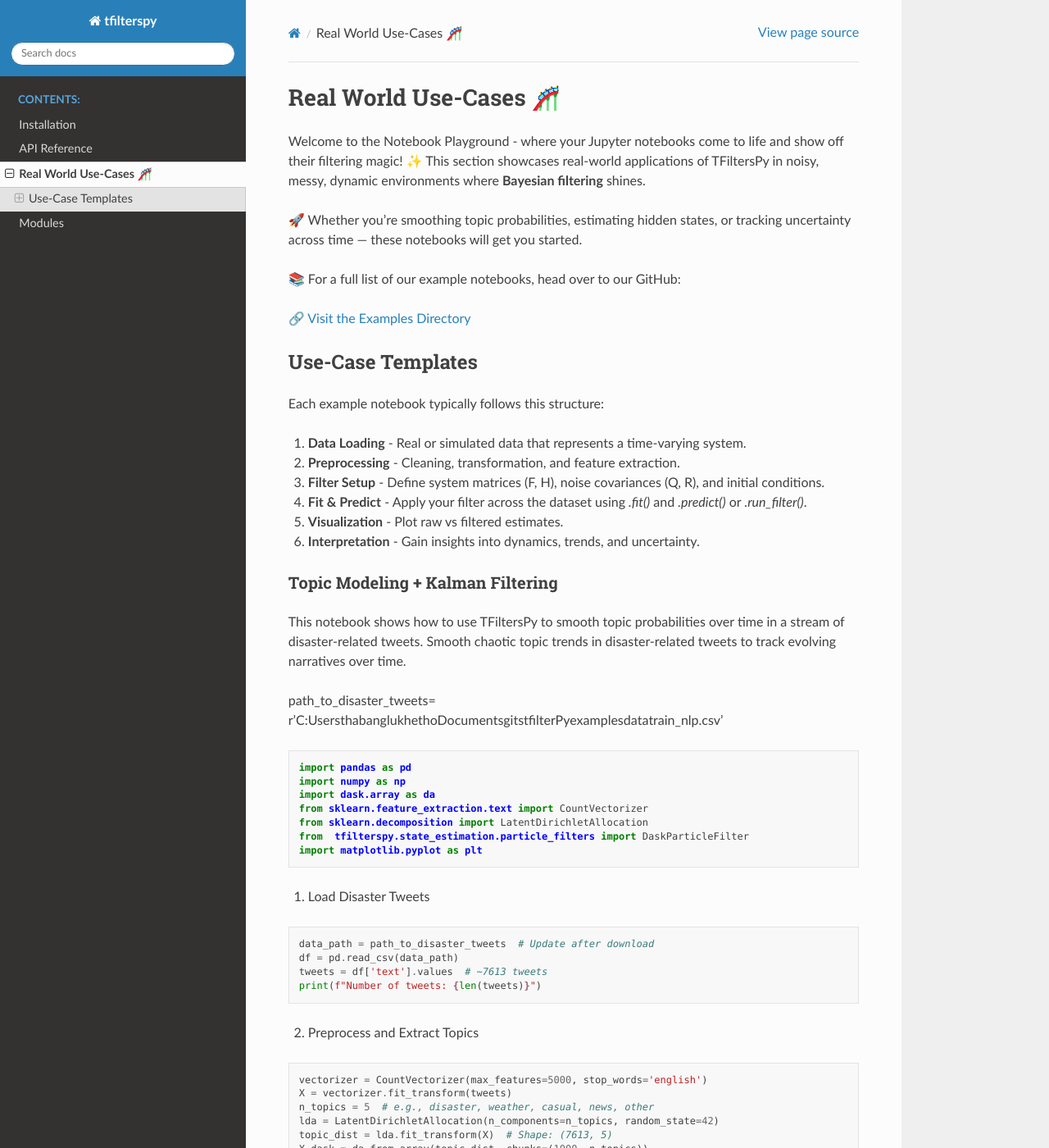
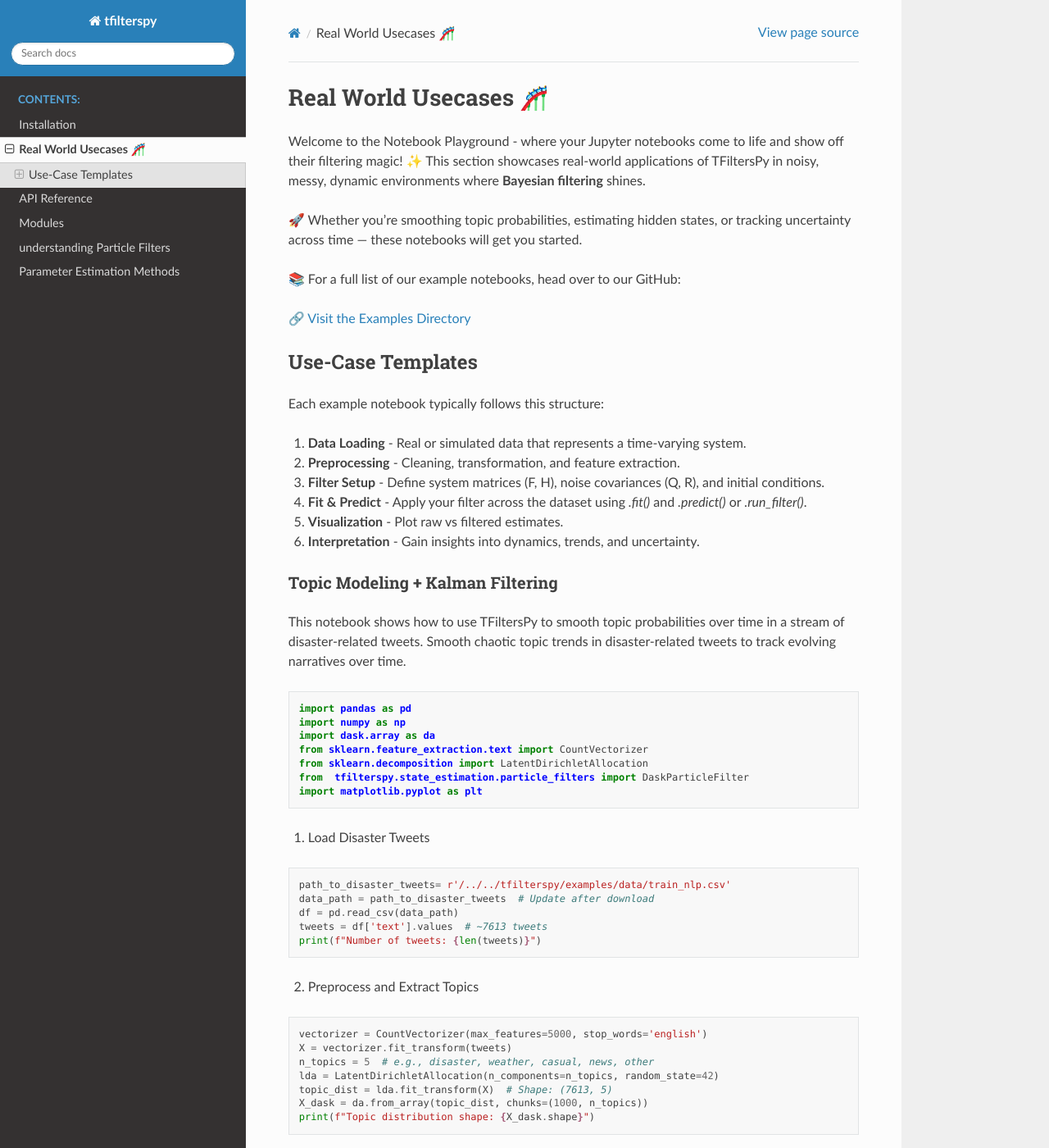
Before and after one commit to MaSHt01/tfiltersPy, a Sphinx documentation site: the page built from docs/source/examples.rst, in a window 1280 px wide and 1400 px high. Shown: the whole window at 82% size. Built offline with Sphinx 7.4.7 and the Read the Docs theme 3.1.0, drawn with Linux system fonts in a browser that asks for light colours; pages that are not in the unit, such as notebooks, are missing from menus.

Commit message:
docs final

```diff
--- a/docs/source/examples.rst
+++ b/docs/source/examples.rst
@@ -1,4 +1,4 @@
-Real World Use-Cases 🎢
+Real World Usecases 🎢
 =======================
 
 Welcome to the Notebook Playground -  where your Jupyter notebooks come to life and show off their filtering magic! ✨
@@ -24,7 +24,6 @@
 6. **Interpretation** - Gain insights into dynamics, trends, and uncertainty.
 
 
-
 ---------------------------------
 Topic Modeling + Kalman Filtering
 ---------------------------------
@@ -49,6 +48,7 @@
 
 .. code-block:: python
 
+    path_to_disaster_tweets= r'/../../tfilterspy/examples/data/train_nlp.csv'
     data_path = path_to_disaster_tweets  # Update after download
     df = pd.read_csv(data_path)
     tweets = df['text'].values  # ~7613 tweets
--- a/docs/source/index.rst
+++ b/docs/source/index.rst
@@ -57,8 +57,9 @@
    :caption: Contents:
 
    installation
+   examples
    api_cheatsheet
-   examples
    modules
+   literature
    maintainers
    contributing
```
Also changed, not shown: other parts of docs/source/examples.rst (+1 -1 lines), docs/source/literature.rst (renamed from docs/source/mathematics.rst).
